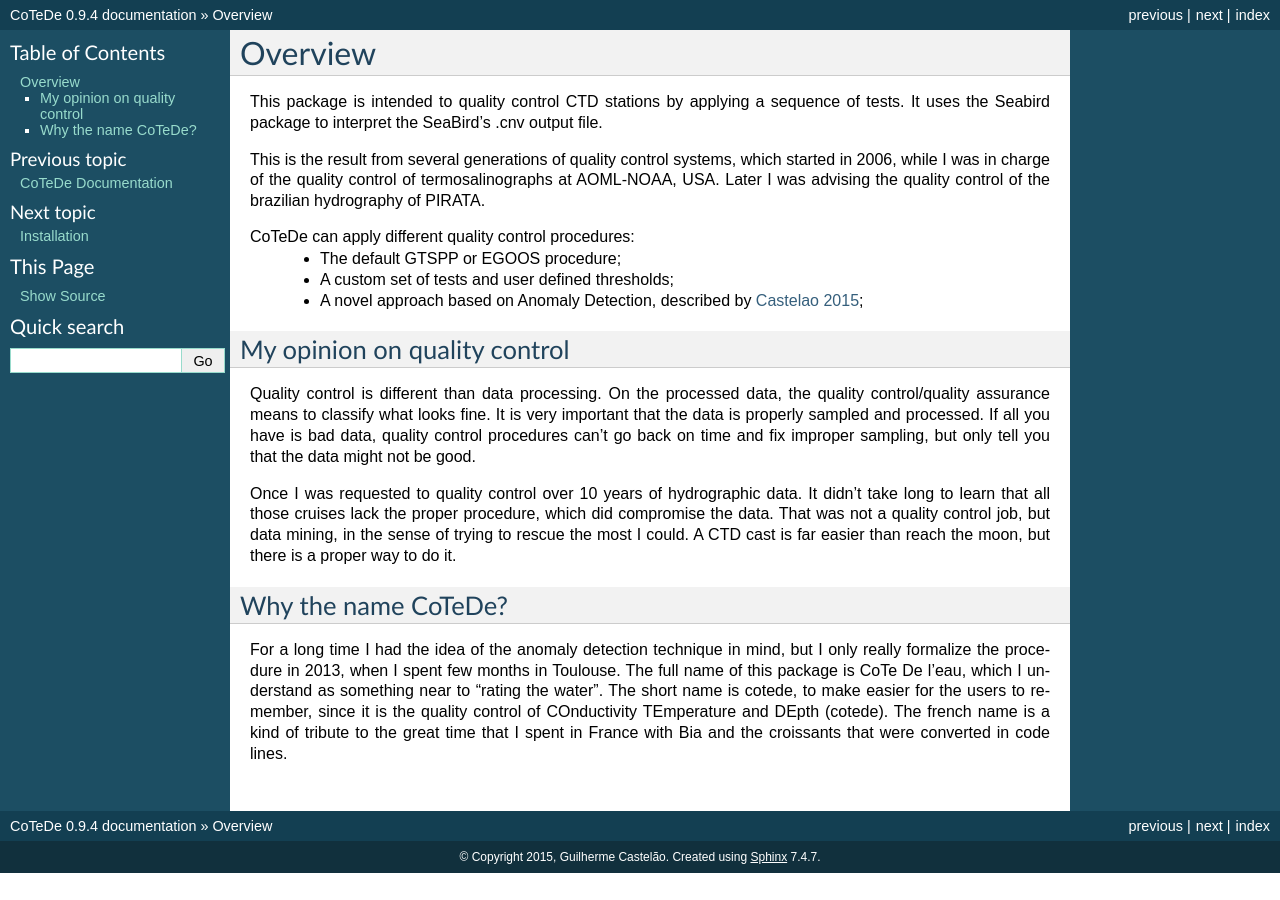
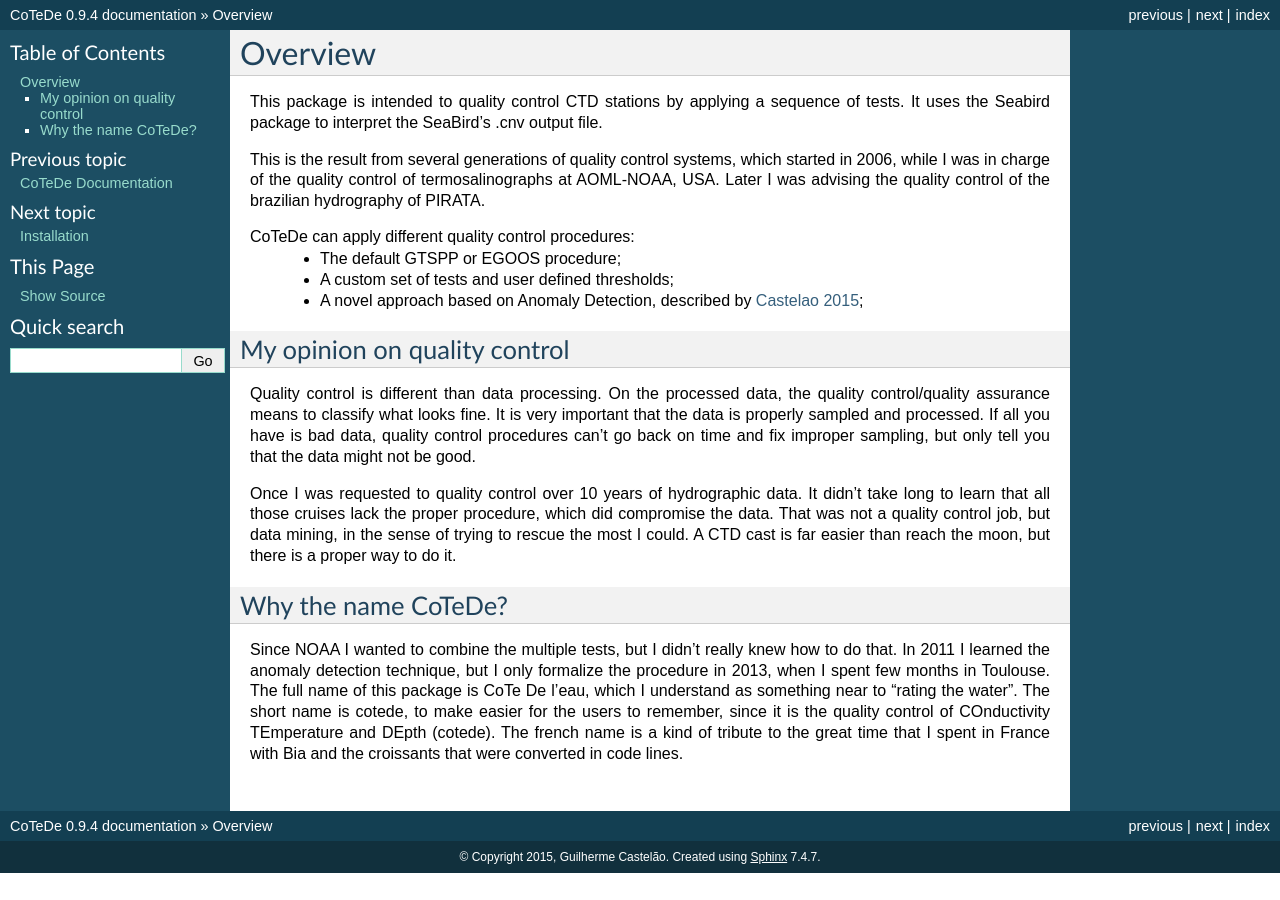
Before and after one commit to castelao/CoTeDe, a Sphinx documentation site: the page built from docs/source/overview.rst, in a window 1280 px wide. Built offline with Sphinx 7.4.7, drawn with Linux system fonts in a browser that asks for light colours; pages that are not in the unit, such as notebooks, are missing from menus.

```diff
--- a/docs/source/overview.rst
+++ b/docs/source/overview.rst
@@ -32,7 +32,8 @@ A CTD cast is far easier than reach the moon, but there is a proper way to do it
 Why the name CoTeDe?
 --------------------
 
-For a long time I had the idea of the anomaly detection technique in mind, but I only really formalize the procedure in 2013, when I spent few months in Toulouse.
+Since NOAA I wanted to combine the multiple tests, but I didn't really knew how  to do that.
+In 2011 I learned the anomaly detection technique, but I only formalize the procedure in 2013, when I spent few months in Toulouse.
 The full name of this package is CoTe De l'eau, which I understand as something near to "rating the water".
 The short name is cotede, to make easier for the users to remember, since it is the quality control of COnductivity TEmperature and DEpth (cotede).
 The french name is a kind of tribute to the great time that I spent in France with Bia and the croissants that were converted in code lines.
```
Also changed, not shown: README.rst (+4 -3 lines).
